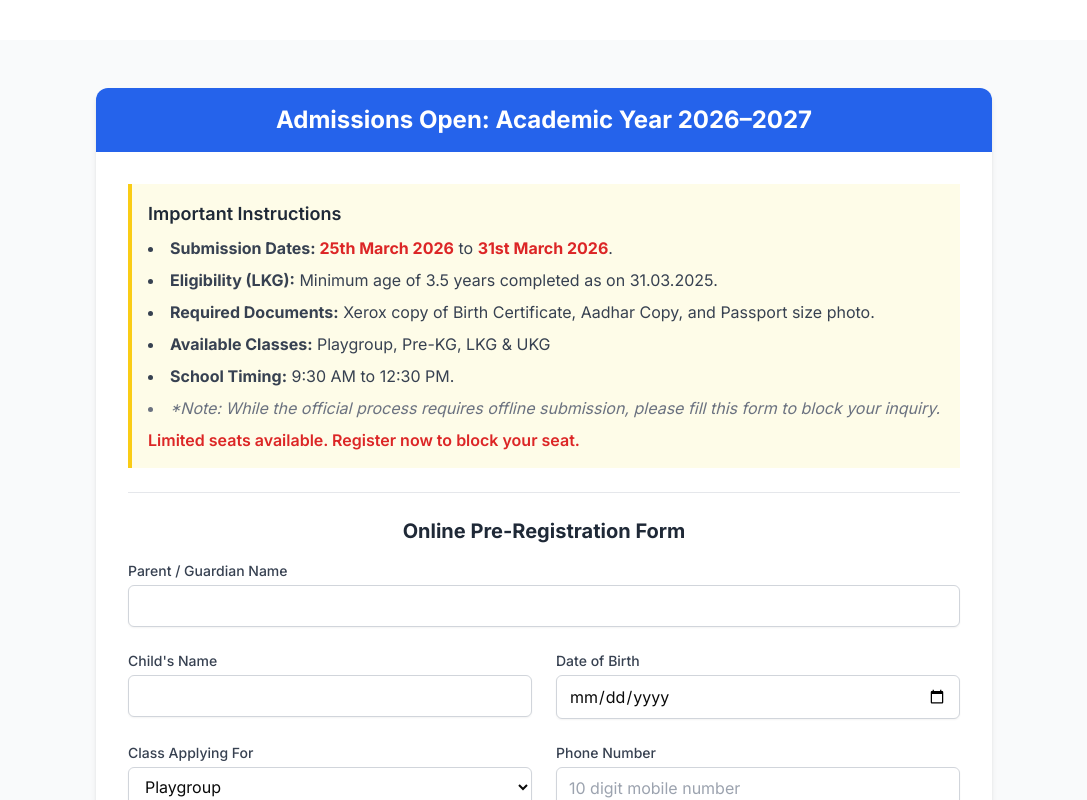
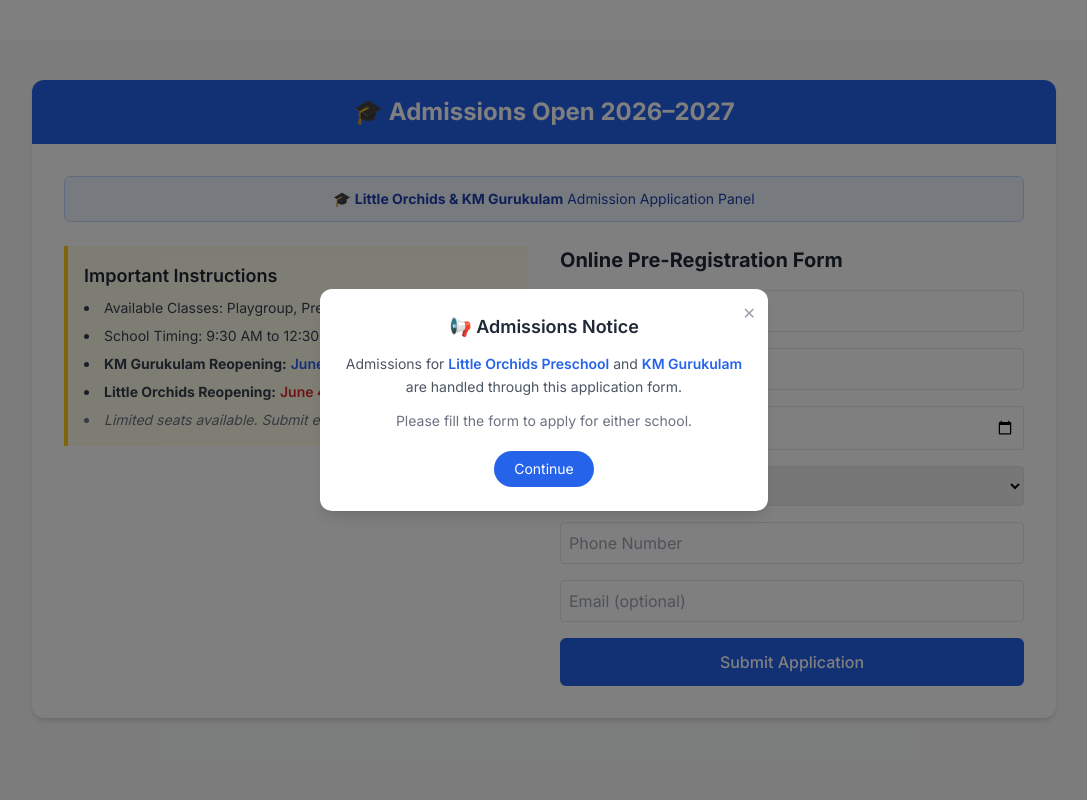
Before and after one commit to Manish-A-04/KM-Gurukulam, a Next.js app: page /admission in a window 1280 px wide. Shown: the top 800 px of the page, without its empty margins (96-1183 px from the left). Built offline with nearby package versions, Linux system fonts and the light colour scheme; what tailwindcss-text-stroke would draw is missing.

Commit message:
Initial commit for KM Gurukulam admission system

```diff
--- a/components/ui/AdmissionPage.tsx
+++ b/components/ui/AdmissionPage.tsx
@@ -1,190 +1,257 @@
-import React, { useState } from 'react';
-import { db } from '../../firebase'; // Adjust path
-import { collection, addDoc, serverTimestamp } from 'firebase/firestore';
+import React, { useState } from "react";
+import { db } from "../../firebase";
+import { collection, addDoc, serverTimestamp } from "firebase/firestore";
 
-const AdmissionPage = () => {
+export default function AdmissionPage() {
+  const [showPopup, setShowPopup] = useState(true);
+
   const [formData, setFormData] = useState({
-    parentName: '',
-    childName: '',
-    childDOB: '',
-    classApplying: 'Playgroup', // Default value
-    phone: '',
-    email: ''
+    parentName: "",
+    childName: "",
+    childDOB: "",
+    classApplying: "Playgroup",
+    phone: "",
+    email: "",
   });
 
   const [loading, setLoading] = useState(false);
-  const [message, setMessage] = useState({ type: '', text: '' });
+  const [message, setMessage] = useState({ type: "", text: "" });
 
-  const handleChange = (e: React.ChangeEvent<HTMLInputElement | HTMLSelectElement>) => {
+  const handleChange = (e: any) => {
     setFormData({ ...formData, [e.target.name]: e.target.value });
   };
 
-  const handleSubmit = async (e: React.FormEvent) => {
+  const handleSubmit = async (e: any) => {
     e.preventDefault();
     setLoading(true);
-    setMessage({ type: '', text: '' });
+    setMessage({ type: "", text: "" });
 
     try {
-      // Add data to 'admissions' collection in Firebase
       await addDoc(collection(db, "admissions"), {
         ...formData,
         submittedAt: serverTimestamp(),
-        status: "New"
+        status: "New",
       });
 
-      setMessage({ type: 'success', text: 'Application submitted successfully! We will contact you shortly.' });
-      setFormData({ parentName: '', childName: '', childDOB: '', classApplying: 'Playgroup', phone: '', email: '' });
+      setMessage({
+        type: "success",
+        text: "Application submitted successfully! We will contact you shortly.",
+      });
+
+      setFormData({
+        parentName: "",
+        childName: "",
+        childDOB: "",
+        classApplying: "Playgroup",
+        phone: "",
+        email: "",
+      });
     } catch (error) {
-      console.error("Error adding document: ", error);
-      setMessage({ type: 'error', text: 'Something went wrong. Please try again.' });
+      setMessage({
+        type: "error",
+        text: "Something went wrong. Please try again.",
+      });
     }
+
     setLoading(false);
   };
 
   return (
-    <div className="min-h-screen bg-gray-50 py-12 px-4 sm:px-6 lg:px-8">
-      <div className="max-w-4xl mx-auto bg-white rounded-xl shadow-md overflow-hidden">
+    <div className="min-h-screen bg-gray-50 py-10 px-4">
 
-        {/* --- SECTION 1: INSTRUCTIONS (From Image) --- */}
+      {/* 🔥 POPUP */}
+      {showPopup && (
+        <div className="fixed inset-0 bg-black/50 flex items-center justify-center z-50 px-4">
+          <div className="bg-white rounded-xl p-6 max-w-md w-full text-center shadow-lg relative">
+
+            <button
+              onClick={() => setShowPopup(false)}
+              className="absolute top-3 right-3 text-gray-400 hover:text-gray-600"
+            >
+              ✕
+            </button>
+
+            <h2 className="text-lg font-semibold text-gray-800 mb-3">
+              📢 Admissions Notice
+            </h2>
+
+            <p className="text-sm text-gray-600 leading-relaxed">
+              Admissions for{" "}
+              <span className="font-semibold text-blue-600">
+                Little Orchids Preschool
+              </span>{" "}
+              and{" "}
+              <span className="font-semibold text-blue-600">
+                KM Gurukulam
+              </span>{" "}
+              are handled through this application form.
+            </p>
+
+            <p className="text-sm text-gray-500 mt-3">
+              Please fill the form to apply for either school.
+            </p>
+
+            <button
+              onClick={() => setShowPopup(false)}
+              className="mt-5 bg-blue-600 text-white px-5 py-2 rounded-full text-sm"
+            >
+              Continue
+            </button>
+          </div>
+        </div>
+      )}
+
+      {/* MAIN CARD */}
+      <div className="max-w-5xl mx-auto bg-white rounded-xl shadow-md overflow-hidden">
+
+        {/* HEADER */}
         <div className="bg-blue-600 px-6 py-4">
-          <h1 className="text-2xl font-bold text-white text-center">
-            Admissions Open: Academic Year 2026–2027
+          <h1 className="text-xl md:text-2xl font-bold text-white text-center">
+            🎓 Admissions Open 2026–2027
           </h1>
         </div>
 
-        <div className="p-6 md:p-8 space-y-6">
+        <div className="p-6 md:p-8">
+
+          {/* TOP NOTE */}
+          <div className="bg-blue-50 border border-blue-200 text-blue-800 text-sm p-3 rounded-md text-center mb-6">
+            🎓 <strong>Little Orchids & KM Gurukulam</strong> Admission Application Panel
+          </div>
+
+          {/* FLEX LAYOUT */}
+          <div className="flex flex-col md:flex-row gap-8">
+
+            {/* LEFT - INSTRUCTIONS */}
+            <div className="md:w-1/2 space-y-6 order-2 md:order-1">
+
               <div className="bg-yellow-50 border-l-4 border-yellow-400 p-4">
-            <h2 className="text-lg font-semibold text-gray-800 mb-2">Important Instructions</h2>
-            <ul className="list-disc list-inside text-gray-700 space-y-2 text-sm md:text-base">
+                <h2 className="text-lg font-semibold text-gray-800 mb-2">
+                  Important Instructions
+                </h2>
+
+                <ul className="list-disc list-inside text-gray-700 space-y-2 text-sm">
+
+                  <li>Available Classes: Playgroup, Pre-KG, LKG & UKG</li>
+                  <li>School Timing: 9:30 AM to 12:30 PM</li>
+
                   <li>
-                <strong>Submission Dates: </strong><span className="font-bold text-red-600">25th March 2026</span> to <span className="font-bold text-red-600">31st March 2026</span>.
-              </li>
-              <li>
-                <strong>Eligibility (LKG):</strong> Minimum age of 3.5 years completed as on 31.03.2025.
-              </li>
-              <li>
-                <strong>Required Documents:</strong> Xerox copy of Birth Certificate, Aadhar Copy, and Passport size photo.
-              </li>
-              <li>
-                <strong>Available Classes:</strong> Playgroup, Pre-KG, LKG & UKG
-              </li>
-              <li>
-                <strong>School Timing:</strong> 9:30 AM to 12:30 PM.
+                    <strong>KM Gurukulam Reopening:</strong>{" "}
+                    <span className="text-blue-600 font-semibold">
+                      June 3, 2026
+                    </span>
                   </li>
 
-
+                  <li>
+                    <strong>Little Orchids Reopening:</strong>{" "}
+                    <span className="text-red-600 font-semibold">
+                      June 4, 2026
+                    </span>
+                  </li>
 
                   <li className="italic text-gray-500">
-                *Note: While the official process requires offline submission, please fill this form to block your inquiry.
+                    Limited seats available. Submit early to secure admission.
                   </li>
-              <p className="mt-4 font-semibold text-red-600 text-sm md:text-base">
-                Limited seats available. Register now to block your seat.
-              </p>
+
                 </ul>
               </div>
 
-          <hr className="border-gray-200" />
+            </div>
 
-          {/* --- SECTION 2: ADMISSION FORM --- */}
-          <div>
-            <h2 className="text-xl font-bold text-gray-800 mb-4 text-center">Online Pre-Registration Form</h2>
+            {/* RIGHT - FORM */}
+            <div className="md:w-1/2 order-1 md:order-2">
+
+              <h2 className="text-xl font-bold text-gray-800 mb-4 text-center md:text-left">
+                Online Pre-Registration Form
+              </h2>
 
               {message.text && (
-              <div className={`p-4 mb-4 rounded ${message.type === 'success' ? 'bg-green-100 text-green-700' : 'bg-red-100 text-red-700'}`}>
+                <div
+                  className={`p-3 mb-4 rounded ${
+                    message.type === "success"
+                      ? "bg-green-100 text-green-700"
+                      : "bg-red-100 text-red-700"
+                  }`}
+                >
                   {message.text}
                 </div>
               )}
 
-            <form onSubmit={handleSubmit} className="grid grid-cols-1 md:grid-cols-2 gap-6">
+              <form onSubmit={handleSubmit} className="space-y-4">
 
-              {/* Parent Name */}
-              <div className="col-span-1 md:col-span-2">
-                <label className="block text-sm font-medium text-gray-700">Parent / Guardian Name</label>
                 <input
                   type="text"
                   name="parentName"
+                  placeholder="Parent Name"
                   required
                   value={formData.parentName}
                   onChange={handleChange}
-                  className="mt-1 block w-full rounded-md border border-gray-300 px-3 py-2 shadow-sm focus:border-blue-500 focus:outline-none focus:ring-1 focus:ring-blue-500"
+                  className="w-full border p-2 rounded"
                 />
-              </div>
 
-              {/* Child Name */}
-              <div>
-                <label className="block text-sm font-medium text-gray-700">Child's Name</label>
                 <input
                   type="text"
                   name="childName"
+                  placeholder="Child Name"
                   required
                   value={formData.childName}
                   onChange={handleChange}
-                  className="mt-1 block w-full rounded-md border border-gray-300 px-3 py-2 shadow-sm focus:border-blue-500 focus:outline-none focus:ring-1 focus:ring-blue-500"
+                  className="w-full border p-2 rounded"
                 />
-              </div>
 
-              {/* Child DOB */}
-              <div>
-                <label className="block text-sm font-medium text-gray-700">Date of Birth</label>
                 <input
                   type="date"
                   name="childDOB"
                   required
                   value={formData.childDOB}
                   onChange={handleChange}
-                  className="mt-1 block w-full rounded-md border border-gray-300 px-3 py-2 shadow-sm focus:border-blue-500 focus:outline-none focus:ring-1 focus:ring-blue-500"
+                  className="w-full border p-2 rounded"
                 />
-              </div>
 
-              {/* Class Selection */}
-              <div>
-                <label className="block text-sm font-medium text-gray-700">Class Applying For</label>
                 <select
                   name="classApplying"
                   value={formData.classApplying}
                   onChange={handleChange}
-                  className="mt-1 block w-full rounded-md border border-gray-300 px-3 py-2 shadow-sm focus:border-blue-500 focus:outline-none focus:ring-1 focus:ring-blue-500 bg-white"
+                  className="w-full border p-2 rounded"
                 >
-                  <option value="Playgroup">Playgroup</option>
-                  <option value="Pre-KG">Pre-KG</option>
-                  <option value="LKG">LKG</option>
-                  <option value="UKG">UKG</option>
+                  <option>Playgroup</option>
+                  <option>Pre-KG</option>
+                  <option>LKG</option>
+                  <option>UKG</option>
                 </select>
-              </div>
 
-              {/* Phone */}
-              <div>
-                <label className="block text-sm font-medium text-gray-700">Phone Number</label>
                 <input
                   type="tel"
                   name="phone"
+                  placeholder="Phone Number"
                   required
-                  pattern="[0-9]{10}"
-                  placeholder="10 digit mobile number"
                   value={formData.phone}
                   onChange={handleChange}
-                  className="mt-1 block w-full rounded-md border border-gray-300 px-3 py-2 shadow-sm focus:border-blue-500 focus:outline-none focus:ring-1 focus:ring-blue-500"
+                  className="w-full border p-2 rounded"
                 />
-              </div>
 
-              {/* Submit Button */}
-              <div className="col-span-1 md:col-span-2 pt-4">
+                <input
+                  type="email"
+                  name="email"
+                  placeholder="Email (optional)"
+                  value={formData.email}
+                  onChange={handleChange}
+                  className="w-full border p-2 rounded"
+                />
+
                 <button
                   type="submit"
                   disabled={loading}
-                  className={`w-full flex justify-center py-3 px-4 border border-transparent rounded-md shadow-sm text-sm font-medium text-white
-                    ${loading ? 'bg-gray-400 cursor-not-allowed' : 'bg-blue-600 hover:bg-blue-700 focus:outline-none focus:ring-2 focus:ring-offset-2 focus:ring-blue-500'}`}
+                  className="w-full bg-blue-600 text-white py-3 rounded-md font-medium"
                 >
-                  {loading ? 'Submitting...' : 'Submit Application'}
+                  {loading ? "Submitting..." : "Submit Application"}
                 </button>
+
+              </form>
             </div>
 
-            </form>
           </div>
         </div>
       </div>
     </div>
   );
-};
-
-export default AdmissionPage;
+}
```
Lines whose indentation alone changed are shown as unchanged.
